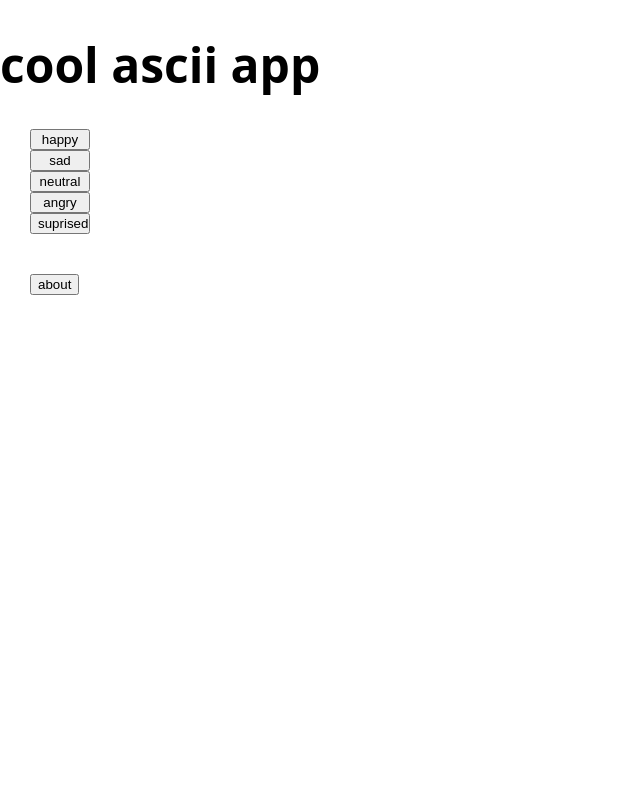
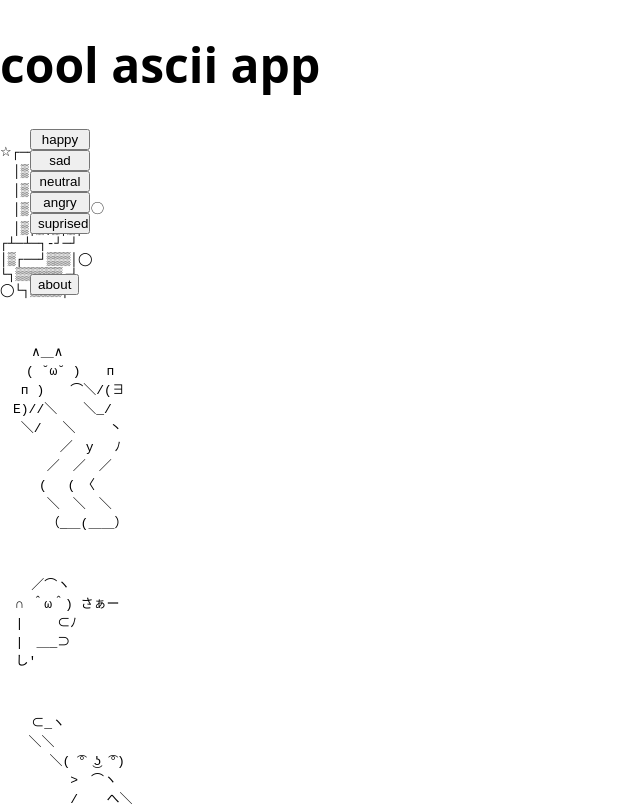
Before and after one commit to leedoughty/ascii-app, a React (Create React App) app: page / in a window 1280 px wide. Shown: the top 806 px of the page, without its empty margins (0-640 px from the left). Built offline with nearby package versions, Linux system fonts and the light colour scheme.

Commit message:
Add ascii array

```diff
--- a/src/App.js
+++ b/src/App.js
@@ -7,6 +7,7 @@ import {
   BrowserRouter as Router,
   Route
 } from 'react-router-dom';
+import asciis from './asciis';
 
 const MainContainer = styled.div`
   width: 100%;
@@ -21,6 +22,9 @@ class App extends Component {
         <MainContainer>
           <Header title='cool ascii app'/>
           <Navigation/>
+          {asciis.map(item => (
+            <pre>{item}</pre>
+          ))};
           <Route path="/about" component={About}/>
         </MainContainer>
       </Router>
--- /dev/null
+++ b/src/asciis.js
@@ -0,0 +1,61 @@
+const asciis = [
+  [`
+☆┌─┐   ─┐☆
+　│▒│ /▒/
+　│▒│/▒/
+　│▒ /▒/─┬─┐◯
+　│▒│▒|▒│▒│
+┌┴─┴─┐-┘─┘
+│▒┌──┘▒▒▒│◯
+└┐▒▒▒▒▒▒┌┘
+◯└┐▒▒▒▒┌
+  `],
+  [`
+    ∧＿∧
+　　( ˘ω˘ )　　п
+　 п )　　⌒＼/(∃
+　Е)//＼　　＼_/
+　 ＼/　 ＼　　 丶
+　　　　 ／　y　 ﾉ
+　　　 ／　／　／
+　　　(　 (　〈
+　　　 ＼　＼　＼
+　　　 （_＿(＿＿）
+  `],
+  [`
+    ／⌒ヽ
+  ∩ ＾ω＾) さぁー
+  |　　 ⊂ﾉ
+  |　＿_⊃
+  し′
+  `],
+  [`
+    ⊂_ヽ
+ 　 ＼＼
+  　　 ＼( ͡° ͜ʖ ͡°)
+   　　　 >　⌒ヽ
+    　　　/ 　 へ＼
+     　　 /　　/　＼＼
+      　　 ﾚ　ノ　　 ヽ_つ
+       　　/　/
+        　 /　/|
+         　(　(ヽ
+          　|　|、＼
+           　| 丿 ＼⌒)
+            　| |　　) /
+             ノ )　　Lﾉ
+           (_／
+    `],
+    [`
+      |￣￣￣￣￣￣￣￣|
+
+
+      |＿＿＿＿＿＿＿＿|
+        ＼　 (•◡•) /
+          ＼      /
+            ---
+          |   |
+    `]
+]
+
+export default asciis;
```
Also changed, not shown: src/Ascii.js (added, +19 -0 lines).
